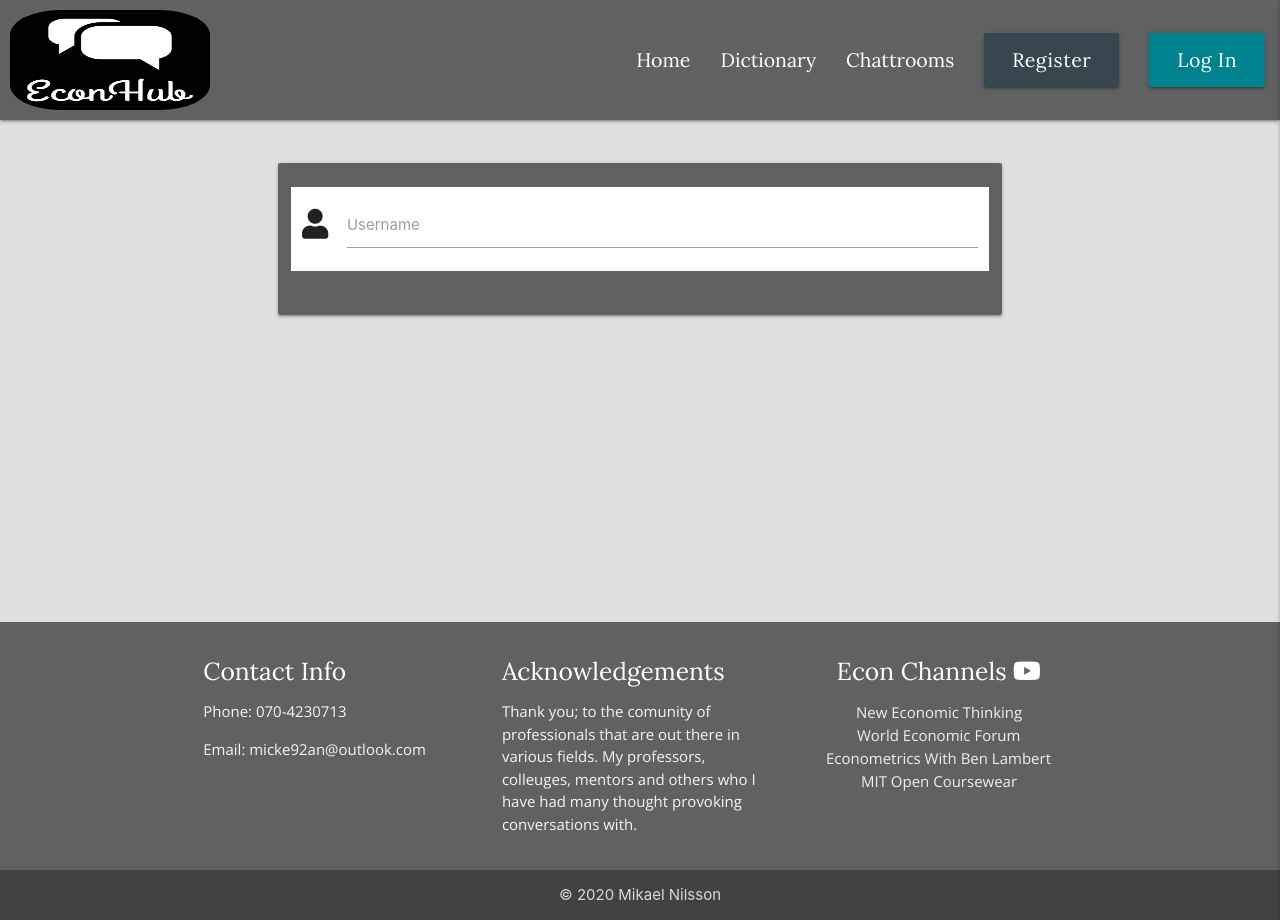
After one commit to 92an/third-milestone-project, a Flask app: page /register in a window 1280 px wide. The commit adds this page. Run offline with Flask 2, Linux system fonts and the light colour scheme; some libraries are stand-ins or nearby versions.

Commit message:
registeration form section set up in templates and username field added in form

```diff
--- a/app.py
+++ b/app.py
@@ -4,6 +4,7 @@ from flask import (
     redirect, request, session, url_for)
 from flask_pymongo import PyMongo
 from bson.objectid import ObjectId
+from werkzeug.security import generate_password_hash, check_password_hash
 if os.path.exists("env.py"):
     import env
 
@@ -28,6 +29,11 @@ def get_term():
     return render_template("terms.html", terms=terms)
 
 
+@app.route("/register", methods=["GET", "POST"])
+def register():
+    return render_template("register.html")
+
+
 if __name__ == "__main__":
     app.run(host=os.environ.get("IP"),
             port=int(os.environ.get("PORT")),
--- a/static/css/style.css
+++ b/static/css/style.css
@@ -103,3 +103,9 @@
 .mobile-cards img {
     height: 200px;
 }
+
+/******************************************* Forms styles ************************************************/
+
+.webforms {
+    margin-top: 35px !important;
+}
--- a/templates/base.html
+++ b/templates/base.html
@@ -24,7 +24,7 @@
                     <li><a href="{{ url_for('homepage') }}" class="heading capitalize">Home</a></li>
                     <li><a href="#" class="heading capitalize">Dictionary</a></li>
                     <li><a href="#" class="heading capitalize">Chattrooms</a></li>
-                <li><a href="#"class="btn-large blue-grey darken-3 heading">Register</a></li>
+                    <li><a href="{{ url_for('register') }}"class="btn-large blue-grey darken-3 heading">Register</a></li>
                     <li><a href="#" class="btn-large cyan darken-3 heading">Log In</a></li>
                 </ul>
             </div>
@@ -34,7 +34,7 @@
             <li><a href="{{ url_for('homepage') }}" class="heading center-align">Home</a></li>
             <li><a href="#" class="heading center-align">Dictionary</a></li>
             <li><a href="#" class="heading center-align">Chattrooms</a></li>
-            <li><a href="#" class="heading btn-large blue-grey darken-3">Register</a></li>
+            <li><a href="{{ url_for('register') }}" class="heading btn-large blue-grey darken-3">Register</a></li>
             <li><a href="#" class="heading btn-large cyan darken-3">Log In</a></li>
         </ul>
     </header>
--- /dev/null
+++ b/templates/register.html
@@ -0,0 +1,19 @@
+{% extends "base.html" %}
+
+{% block content %}
+
+<div class="row container webforms">
+    <form class="col s12 m10 offset-m1">
+            <div class="card-panel grey darken-2">
+                <div class="row white">
+                    <div class="input-field col s12">
+                        <i class="fas fa-user prefix"></i>
+                        <input id="icon_prefix" type="text" class="validate">
+                        <label for="icon_prefix">Username</label>
+                    </div>
+                </div>
+            </div>
+    </form>
+</div>
+
+{% endblock %}
```
Lines whose indentation alone changed are shown as unchanged.
